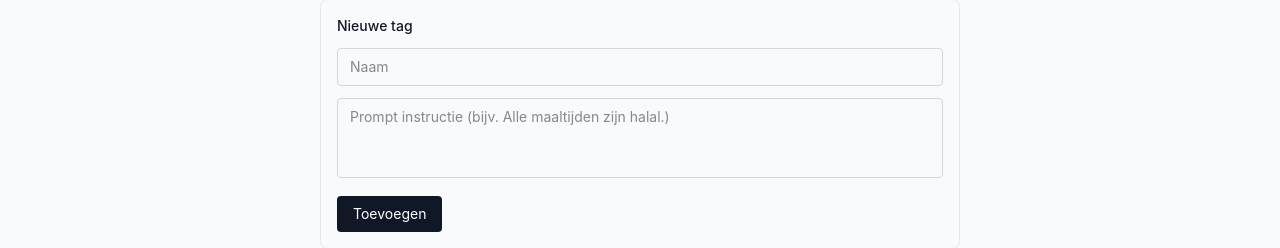
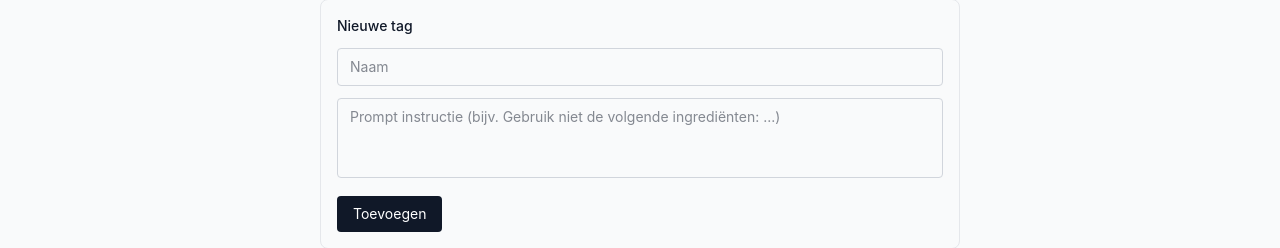
Before and after one commit to Kr0sFyr3-Q42/Lettuce, a Next.js app: page /manage/tags in a window 1280 px wide. Shown: the part 176-424 px from the top of the page. Built offline with nearby package versions, Linux system fonts and the light colour scheme; no server answers; the database is empty.

Commit message:
make neutral

```diff
--- a/src/app/manage/tags/page.tsx
+++ b/src/app/manage/tags/page.tsx
@@ -97,7 +97,7 @@ export default function TagsPage() {
         />
         <textarea
           className="w-full border border-gray-300 rounded px-3 py-2 text-sm h-20 resize-none"
-          placeholder="Prompt instructie (bijv. Alle maaltijden zijn halal.)"
+          placeholder="Prompt instructie (bijv. Gebruik niet de volgende ingrediënten: ...)"
           value={snippet}
           onChange={e => setSnippet(e.target.value)}
           required
```
